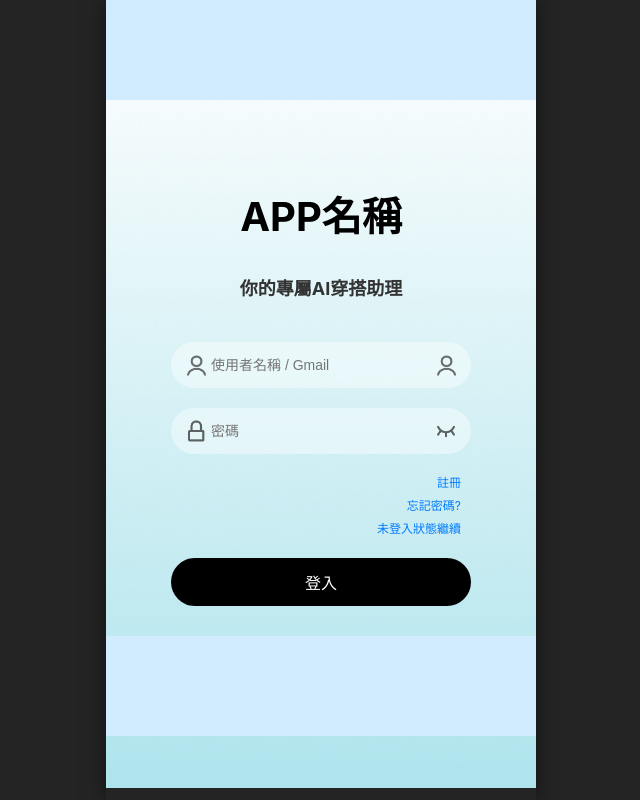
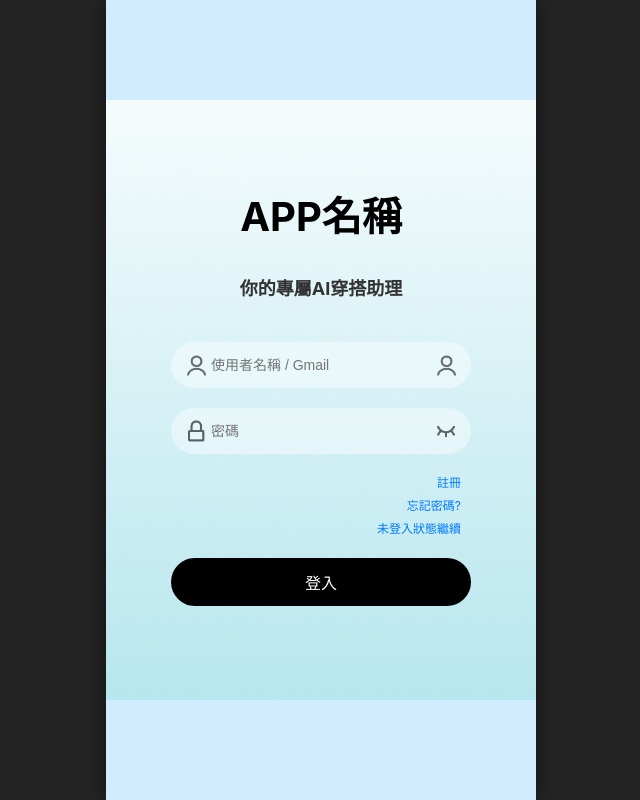
Before and after one commit to HsuZiWei319/project_front, a React (Vite) app: page / in a window 1280 px wide. Shown: the whole page, without its empty margins (319-959 px from the left). Built offline with nearby package versions, Linux system fonts and the light colour scheme.

Commit message:
修正登入bug

```diff
--- a/src/components/Navigation/Navigation.css
+++ b/src/components/Navigation/Navigation.css
@@ -1,3 +1,15 @@
+.top-nav{
+  position: absolute;   /* 絕對定位 */
+  top: 0;               /* 黏在頂部 */
+  left: 0;
+}
+
+.bottom-nav{
+  position: absolute;   /* 絕對定位 */
+  bottom: 0;               /* 黏在頂部 */
+  left: 0;
+}
+
 /* 登入頁面頂部導覽列 - 保留容器樣式但不顯示內容 */
 .top_login-nav {
   position: absolute;   /* 絕對定位 */
--- a/src/pages/Model/ModelPage.jsx
+++ b/src/pages/Model/ModelPage.jsx
@@ -28,6 +28,12 @@ const ModelPage = () => {
             {/* 左上角返回箭頭 */}
             <BackButton />
 
+            <div className="title-bar">
+                <ChevronLeft size={28} />
+                <h1 style={{ fontSize: '24px' }}>模特選擇</h1>
+                <Search size={28} />
+            </div>
+
             {/* 中間內容區域 - 用來推動底部導航到底部 */}
             <div className="model-content">
             </div>
```
Also changed, not shown: src/components/Navigation/BottomNavigation.jsx (+4 -4 lines).
